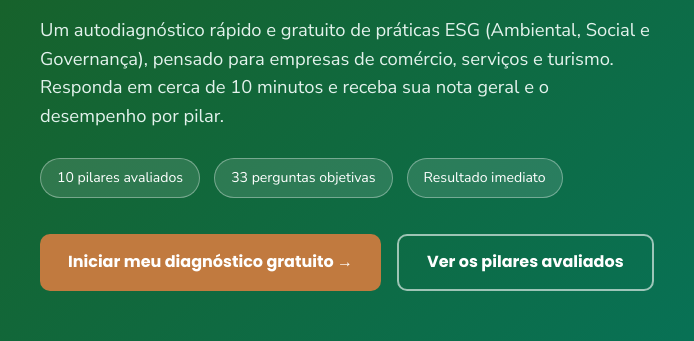
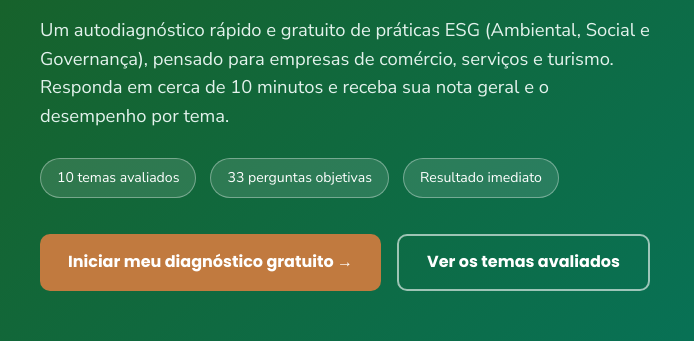
Before and after one commit to cassioregis-dev/ESG, a website: page public/index.html in a window 1280 px wide. Shown: the part 257-598 px from the top of the page, 84-778 px from the left. Drawn offline with Linux system fonts and the light colour scheme.

Commit message:
Update index.html

```diff
--- a/public/index.html
+++ b/public/index.html
@@ -23,15 +23,15 @@
 <section class="hero">
   <div class="container">
     <h1>Descubra o quanto sua empresa já é sustentável.</h1>
-    <p class="lead">Um autodiagnóstico rápido e gratuito de práticas ESG (Ambiental, Social e Governança), pensado para empresas de comércio, serviços e turismo. Responda em cerca de 10 minutos e receba sua nota geral e o desempenho por pilar.</p>
+    <p class="lead">Um autodiagnóstico rápido e gratuito de práticas ESG (Ambiental, Social e Governança), pensado para empresas de comércio, serviços e turismo. Responda em cerca de 10 minutos e receba sua nota geral e o desempenho por tema.</p>
     <div class="badges">
-      <span class="badge-item">10 pilares avaliados</span>
+      <span class="badge-item">10 temas avaliados</span>
       <span class="badge-item">33 perguntas objetivas</span>
       <span class="badge-item">Resultado imediato</span>
     </div>
     <div style="margin-top:36px; display:flex; gap:16px; flex-wrap:wrap;">
       <a href="lead.html" class="btn btn-primary">Iniciar meu diagnóstico gratuito →</a>
-      <a href="#pilares" class="btn btn-outline">Ver os pilares avaliados</a>
+      <a href="#temas" class="btn btn-outline">Ver os temas avaliados</a>
     </div>
   </div>
 </section>
```
